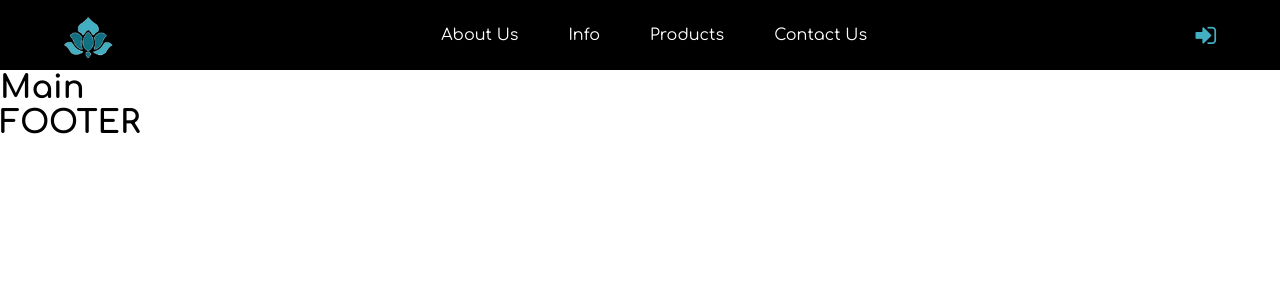
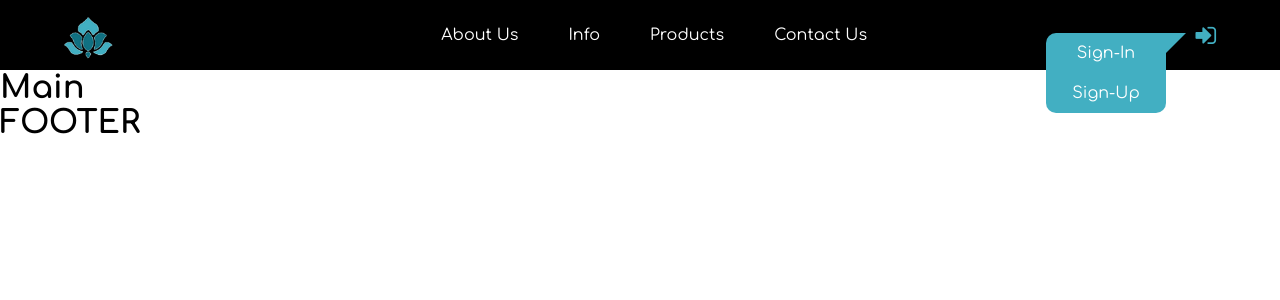
Before and after one commit to yuribertoli/esercizio-sito-uno, a Vue app: page / in a window 1280 px wide. Shown: the top 300 px of the page. Built offline with nearby package versions, Linux system fonts and the light colour scheme.

Commit message:
pre fix triangolo

```diff
--- a/src/components/MyHeader.vue
+++ b/src/components/MyHeader.vue
@@ -22,6 +22,30 @@
             @mouseout="isHovering = false"
             :class="isHovering ? 'fa fa-user' : 'fa fa-sign-in'"
         ></i>
+        <!--
+            v-show="isHovering"
+            @mouseover="isHovering = true"
+            @mouseout="isHovering = false"
+         -->
+        <!-- compare all'hover dell'icona sopra, resta attivo finché c'è hover -->
+        <div
+            id="sign-in-up">
+
+            <div id="talkbubble"> <!-- box sign-in o sign-up all'hover sull'icona -->
+
+                <ul>
+                    <li @mouseover="colorTriangle = true"
+                        @mouseout="colorTriangle = false"
+                        id="sign-in">
+                        <a href="#">Sign-In</a>
+                    </li>
+                    <li id="sign-up"><a href="#">Sign-Up</a></li>
+                </ul>
+
+            </div>
+
+        </div>
+
     </div>
 
   </header>
@@ -35,7 +59,7 @@ export default {
     return {
 
       isHovering: false,
-
+      colorTriangle: false,
     }
   },
 
@@ -91,6 +115,7 @@ header {
     #right-header {
         margin-right: 5%;
         min-width: 20px;
+        position: relative;
 
         i {
             font-size: 1.5rem;
@@ -100,6 +125,77 @@ header {
                 cursor: pointer;
             }
         }
+
+        #sign-in-up {
+            position: absolute;
+            top: 0;
+            right: 20px;
+            z-index: 1000;
+            width: 100px;
+
+            #talkbubble { //box di messaggio sign-in e sign-up
+                width: 120px;
+                height: 80px;
+                background: rgb(66, 175, 194);
+                position: relative;
+                top: 10px;
+                right: 50px;
+                -moz-border-radius: 10px 0px 10px 10px;
+                -webkit-border-radius: 10px 0px 10px 10px;
+                border-radius: 10px 0px 10px 10px;
+
+                ul {
+                    display: flex;
+                    flex-direction: column;
+                    align-items: center;
+                    justify-content: center;
+                    height: 100%;
+                    width: 100%;
+
+                    #sign-in a{
+                        border-radius: 10px 10px 0 0;
+                    }
+
+                    #sign-up a{
+                        border-radius: 0 0 10px 10px;
+                    }
+
+                    li {
+                        width: 100%;
+                        height: 50%;
+
+                        a {
+                            display: block;
+                            height: 100%;
+                            width: 100%;
+                            text-align: center;
+                            line-height: 40px;
+                            color: white;
+                            text-decoration: none;
+
+                            &:hover {
+                                text-decoration: underline;
+                                background-color: rgb(61, 164, 183);
+                            }
+                        }
+                    }
+                }
+            }
+                #talkbubble:before { //triangolo in alto a destra
+                content: "";
+                position: absolute;
+                left: 100%;
+                top: 0px;
+                width: 0;
+                height: 0;
+                border-top: 20px solid rgb(66, 175, 194);
+                border-right: 20px solid transparent;
+
+                #triangle-color {
+                    border-top: 20px solid rgb(61, 164, 183);
+                }
+            }
+        }
     }
 }
 </style>
```
Also changed, not shown: src/assets/img/message.png (added).
